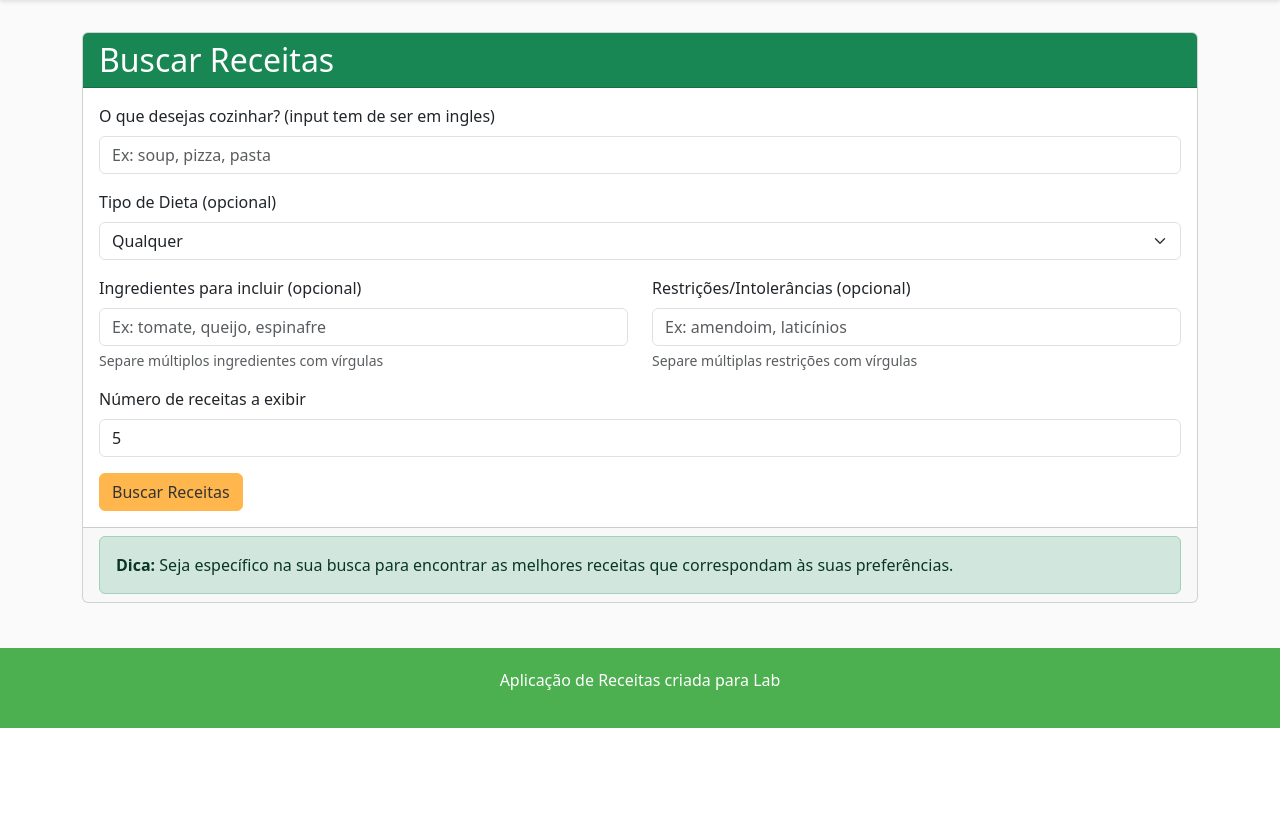
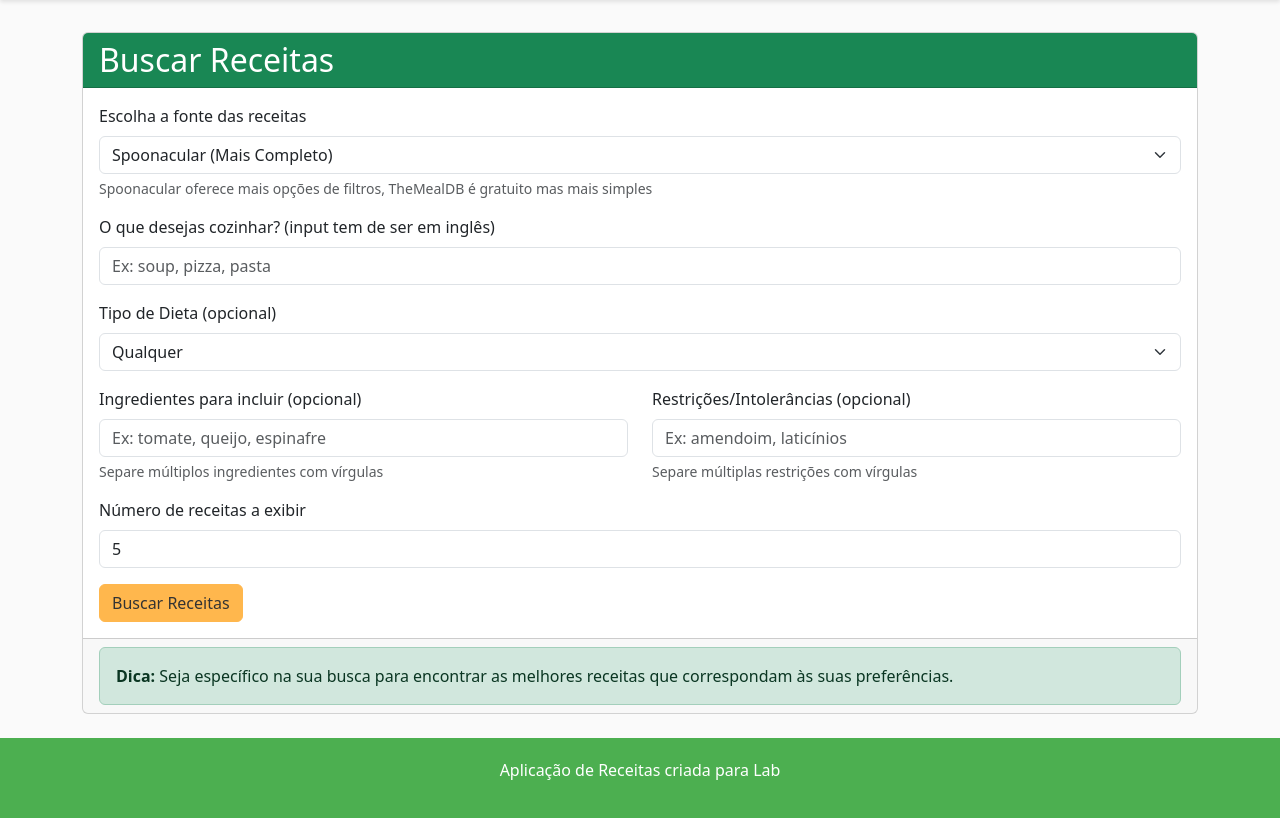
Before and after one commit to GonZiin/Meal-Planner, a Flask app: page /buscar-receita in a window 1280 px wide. Shown: the part 72-890 px from the top of the page. Before the commit the page ends 800 px from the top, so only its background shows below. Run offline with Flask 3, Linux system fonts and the light colour scheme.

Commit message:
requirements

```diff
--- a/main.py
+++ b/main.py
@@ -1,14 +1,15 @@
 from flask import Flask, render_template, request, redirect, url_for, flash, session
 from dotenv import load_dotenv
-from modulos import spoonacular_api, utils
+from modulos import spoonacular_api, utils, themealdb_api
 import os
 
 load_dotenv()
-
 app = Flask(__name__)
 app.secret_key = os.getenv("SECRET_KEY", "chave_secreta_temporaria")
 
+# Configurar ambas as APIs
 spoonacular_api.configurar_spoonacular()
+themealdb_api.configurar_themealdb()
 
 @app.route('/')
 def index():
@@ -21,9 +22,14 @@ def mostrar_busca_receita():
 @app.route('/buscar-receita', methods=['POST'])
 def processar_busca_receita():
     try:
-        resposta = spoonacular_api.buscar_receita_spoonacular()
-        return render_template('resultados_busca.html', receitas=resposta)
+        api_escolhida = request.form.get('api', 'spoonacular')
 
+        if api_escolhida == 'themealdb':
+            resposta = themealdb_api.buscar_receita_themealdb()
+        else:
+            resposta = spoonacular_api.buscar_receita_spoonacular()
+
+        return render_template('resultados_busca.html', receitas=resposta, api_usada=api_escolhida)
     except Exception as e:
         flash(f"Erro ao buscar receitas: {str(e)}")
         return redirect(url_for('mostrar_busca_receita'))
@@ -33,7 +39,15 @@ def mostrar_receita(id):
     try:
         receita, instrucoes = spoonacular_api.instrucoes_spoonacular(id)
         return render_template('receita_detalhes.html', receita=receita, instrucoes=instrucoes)
+    except Exception as e:
+        flash(f"Erro ao carregar detalhes da receita: {str(e)}")
+        return redirect(url_for('index'))
 
+@app.route('/receita-mealdb/<meal_id>')
+def mostrar_receita_mealdb(meal_id):
+    try:
+        receita = themealdb_api.instrucoes_themealdb(meal_id)
+        return render_template('receita_detalhes_mealdb.html', receita=receita)
     except Exception as e:
         flash(f"Erro ao carregar detalhes da receita: {str(e)}")
         return redirect(url_for('index'))
@@ -46,9 +60,7 @@ def mostrar_busca_ingredientes():
 def processar_busca_ingredientes():
     try:
         receitas = spoonacular_api.buscar_receitas_ingredientes_spoonacular()
-
         return render_template('resultados_ingredientes.html', receitas=receitas)
-
     except Exception as e:
         flash(f"Erro ao buscar receitas por ingredientes: {str(e)}")
         return redirect(url_for('mostrar_busca_ingredientes'))
@@ -61,18 +73,14 @@ def mostrar_form_plano():
 def gerar_plano_refeicoes():
     try:
         plano, calorias, tempo = spoonacular_api.gerar_plano_receitas_spoonacular_dia()
-
         if tempo == 'day':
             return render_template('plano_dia.html', plano=plano, calorias=calorias)
-
         elif tempo == 'week':
             spoonacular_api.gerar_plano_receitas_spoonacular_semanal(plano)
             return render_template('plano_semana.html', plano=plano)
-
     except Exception as e:
         flash(f"Erro ao gerar plano de refeições: {str(e)}")
         return redirect(url_for('mostrar_form_plano'))
-
 
 @app.route('/sobre')
 def sobre():
@@ -84,20 +92,17 @@ def perfil():
         utils.perfil_setup()
         flash("Perfil atualizado com sucesso!", "success")
         return redirect(url_for('perfil'))
-
     if request.method == 'GET':
         user_name, peso, altura, calorias, dieta, avatar, bmi, bmi_status = utils.perfil_recuperar_dados()
-
-    return render_template('perfil.html',
-                          user_name=user_name,
-                          peso=peso,
-                          altura=altura,
-                          calorias=calorias,
-                          dieta=dieta,
-                          avatar=avatar,
-                          bmi=bmi,
-                          bmi_status=bmi_status)
-
+        return render_template('perfil.html',
+                             user_name=user_name,
+                             peso=peso,
+                             altura=altura,
+                             calorias=calorias,
+                             dieta=dieta,
+                             avatar=avatar,
+                             bmi=bmi,
+                             bmi_status=bmi_status)
 
 if __name__ == '__main__':
     app.run(debug=True)
--- /dev/null
+++ b/modulos/themealdb_api.py
@@ -0,0 +1,42 @@
+import os
+import requests
+import json
+from flask import request
+
+url_base = "https://themealdb.p.rapidapi.com"
+api = os.getenv('THEMEALDB_KEY')
+headers = {
+    "x-rapidapi-key": api,
+    "x-rapidapi-host": "themealdb.p.rapidapi.com"
+}
+
+def configurar_themealdb():
+    """Atualiza as configurações da API com base nas variáveis de ambiente atuais."""
+    global api, headers
+    api = os.getenv('THEMEALDB_KEY')
+    headers = {
+        "x-rapidapi-key": api,
+        "x-rapidapi-host": "themealdb.p.rapidapi.com"
+    }
+    return headers
+
+def buscar_receita_themealdb():
+    """Busca receitas por nome no TheMealDB."""
+    pesquisa = request.form.get('pesquisa', '')
+    url = f"{url_base}/search.php"
+    query = {
+        "s": pesquisa
+    }
+    resposta = requests.get(url, headers=headers, params=query)
+    receitas = resposta.json().get("meals", [])
+    return receitas
+
+def instrucoes_themealdb(id):
+    """Obtém detalhes completos de uma receita específica pelo ID."""
+    url = f"{url_base}/lookup.php"
+    query = {
+        "i": id
+    }
+    resposta = requests.get(url, headers=headers, params=query)
+    receita = resposta.json().get("meals", [])
+    return receita[0] if receita else None
--- a/templates/buscar_receita.html
+++ b/templates/buscar_receita.html
@@ -1,7 +1,5 @@
 {% extends 'base.html' %}
-
 {% block title %}Buscar Receitas{% endblock %}
-
 {% block content %}
 <div class="card mb-4">
     <div class="card-header bg-success text-white">
@@ -9,11 +7,23 @@
     </div>
     <div class="card-body">
         <form action="/buscar-receita" method="post">
+            <!-- Seletor de API -->
             <div class="mb-3">
-                <label for="pesquisa" class="form-label">O que desejas cozinhar? (input tem de ser em ingles)</label>
+                <label for="api" class="form-label">Escolha a fonte das receitas</label>
+                <select class="form-select" id="api" name="api" onchange="toggleApiFields()">
+                    <option value="spoonacular">Spoonacular (Mais Completo)</option>
+                    <option value="themealdb">TheMealDB (Menos Opçoes)</option>
+                </select>
+                <div class="form-text">Spoonacular oferece mais opções de filtros, TheMealDB é gratuito mas mais simples</div>
+            </div>
+
+            <div class="mb-3">
+                <label for="pesquisa" class="form-label">O que desejas cozinhar? (input tem de ser em inglês)</label>
                 <input type="text" class="form-control" id="pesquisa" name="pesquisa" placeholder="Ex: soup, pizza, pasta" required>
             </div>
 
+            <!-- Campos específicos do Spoonacular -->
+            <div id="spoonacular-fields">
                 <div class="mb-3">
                     <label for="dieta" class="form-label">Tipo de Dieta (opcional)</label>
                     <select class="form-select" id="dieta" name="dieta">
@@ -32,11 +42,11 @@
                         <input type="text" class="form-control" id="ingredientes" name="ingredientes" placeholder="Ex: tomate, queijo, espinafre">
                         <div class="form-text">Separe múltiplos ingredientes com vírgulas</div>
                     </div>
-
                     <div class="col-md-6 mb-3">
                         <label for="restricoes" class="form-label">Restrições/Intolerâncias (opcional)</label>
                         <input type="text" class="form-control" id="restricoes" name="restricoes" placeholder="Ex: amendoim, laticínios">
                         <div class="form-text">Separe múltiplas restrições com vírgulas</div>
+                    </div>
                 </div>
             </div>
 
@@ -48,11 +58,32 @@
             <button type="submit" class="btn btn-primary">Buscar Receitas</button>
         </form>
     </div>
-
     <div class="card-footer">
         <div class="alert alert-success mb-0">
             <strong>Dica:</strong> Seja específico na sua busca para encontrar as melhores receitas que correspondam às suas preferências.
         </div>
     </div>
 </div>
+
+<script>
+function toggleApiFields() {
+    const apiSelect = document.getElementById('api');
+    const spoonacularFields = document.getElementById('spoonacular-fields');
+
+    if (apiSelect.value === 'themealdb') {
+        spoonacularFields.style.display = 'none';
+        // Limpar campos específicos do Spoonacular quando TheMealDB é selecionado
+        document.getElementById('dieta').value = '';
+        document.getElementById('ingredientes').value = '';
+        document.getElementById('restricoes').value = '';
+    } else {
+        spoonacularFields.style.display = 'block';
+    }
+}
+
+// Esconder campos do Spoonacular por padrão se TheMealDB estiver selecionado
+document.addEventListener('DOMContentLoaded', function() {
+    toggleApiFields();
+});
+</script>
 {% endblock %}
```
Also changed, not shown: requirements.txt (+14 -0 lines), templates/resultados_busca.html (line endings or trailing spaces). Lines whose indentation alone changed are shown as unchanged.
